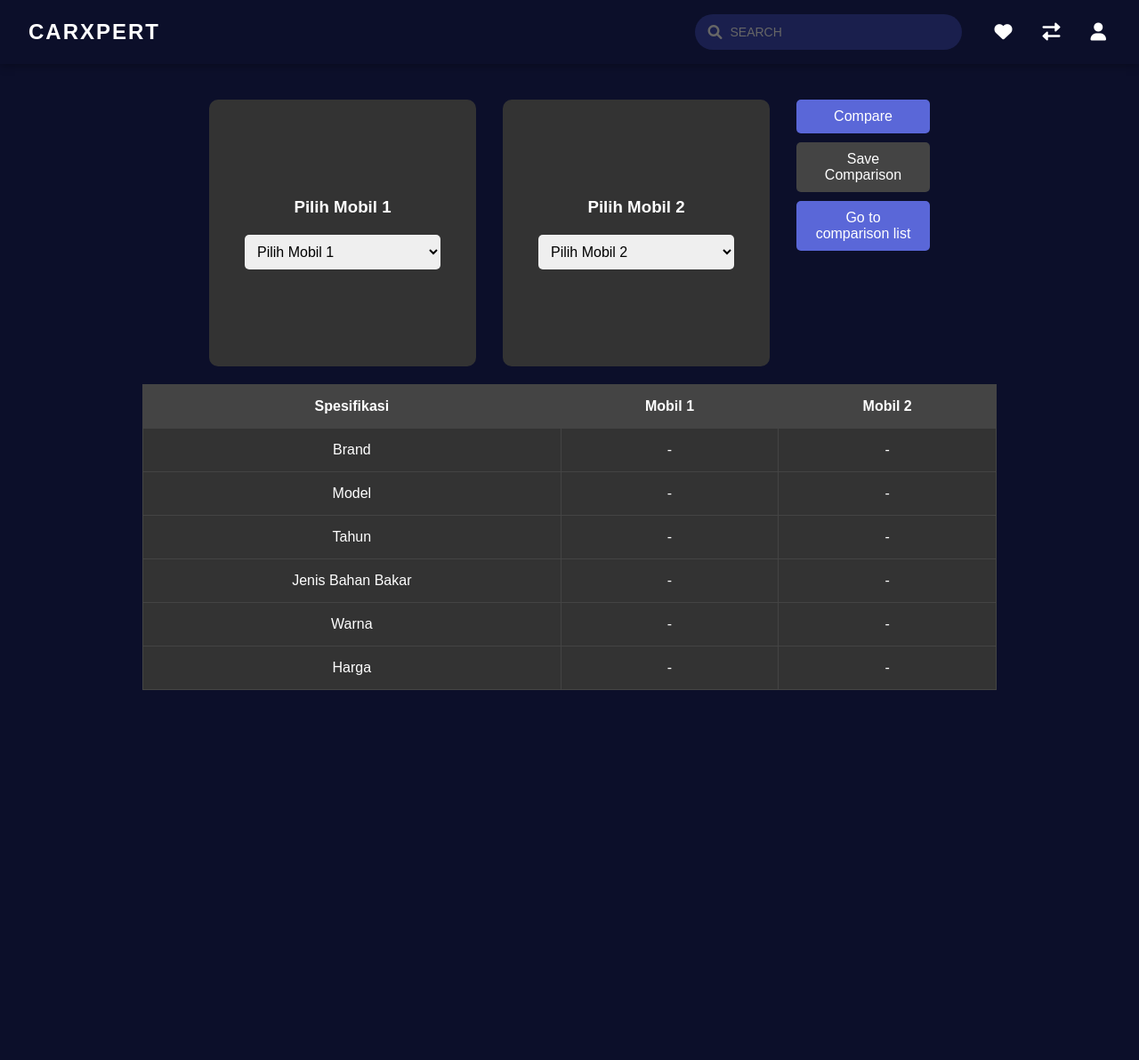
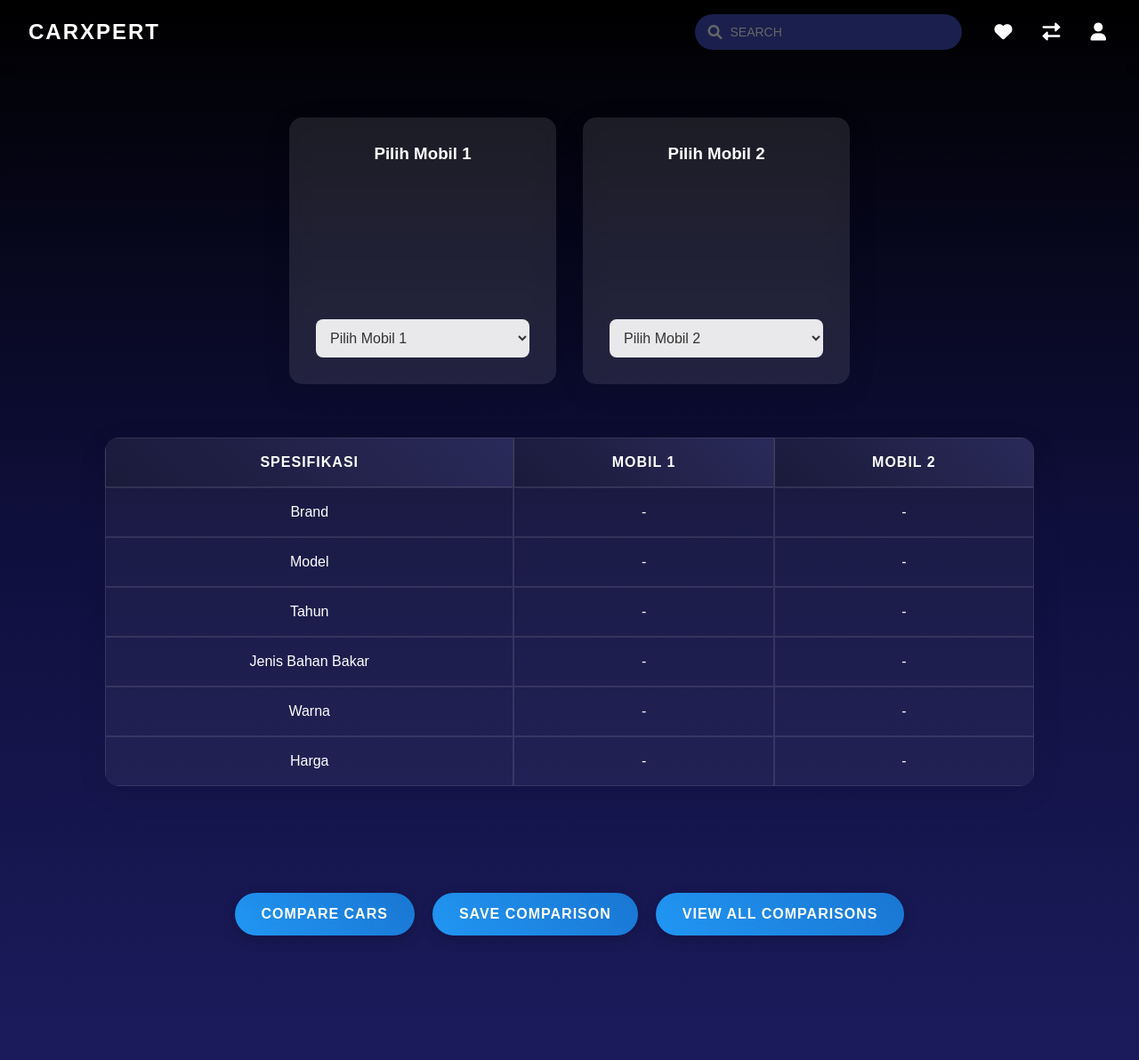
Before and after one commit to CarXpert/Car-Xpert, a Django app: page /comparecars/compare/ in a window 1280 px wide. Shown: the whole page at 89% size. Before the commit the page ends 776 px from the top, so only its background shows below. Run offline with Django 5.2, Linux system fonts and the light colour scheme; data comes from the database, SQL or seed files in the repository.

Commit message:
edit header.html dan compare.html

```diff
--- a/comparecars/templates/compare.html
+++ b/comparecars/templates/compare.html
@@ -3,117 +3,229 @@
 <head>
     <meta charset="UTF-8">
     <meta name="viewport" content="width=device-width, initial-scale=1.0">
+    {% load static %}
     {% include 'header.html' %}
     <title>Compare Cars</title>
     <style>
         body {
             font-family: Arial, sans-serif;
-            background-color: #0c0f2a;
+            background: linear-gradient(to bottom, #000000, #0f0f3d, #1b1b5c);
             color: white;
             margin: 0;
             padding: 0;
             text-align: center;
+            min-height: 100vh;
         }
 
-        /* Container utama */
         .car-comparison {
             max-width: 1200px;
             margin: 40px auto;
+            padding: 20px;
         }
 
-        /* Container untuk card dan tombol */
         .car-cards {
             display: flex;
             justify-content: center;
             gap: 30px;
-            margin-bottom: 20px;
+            margin-bottom: 40px;
+            flex-wrap: wrap;
         }
 
-        /* Card mobil dengan dropdown */
         .car-card {
-            background-color: #333;
-            border-radius: 10px;
-            padding: 40px;
+            background: rgba(255, 255, 255, 0.1);
+            border-radius: 15px;
+            padding: 30px;
             width: 300px;
-            height: 300px;
+            min-height: 300px;
             display: flex;
             flex-direction: column;
+            justify-content: space-between;
+            backdrop-filter: blur(10px);
+            box-shadow: 0 8px 32px rgba(0, 0, 0, 0.1);
+            transition: transform 0.3s ease, box-shadow 0.3s ease;
+        }
+
+        .car-card:hover {
+            transform: translateY(-5px);
+            box-shadow: 0 12px 40px rgba(0, 0, 0, 0.2);
+        }
+
+        select {
+            padding: 12px;
+            font-size: 16px;
+            border: none;
+            border-radius: 8px;
+            width: 100%;
+            margin-top: 20px;
+            background-color: rgba(255, 255, 255, 0.9);
+            color: #333;
+            cursor: pointer;
+            transition: all 0.3s ease;
+        }
+
+        select:hover {
+            background-color: white;
+            box-shadow: 0 0 15px rgba(255, 255, 255, 0.1);
+        }
+
+        .comparison-section {
+            display: flex;
+            flex-direction: column;
+            align-items: center;
+            gap: 40px;
+            margin-bottom: 60px;
+        }
+
+        .comparison-table {
+            width: 90%;
+            margin: 20px auto;
+            border-collapse: separate;
+            border-spacing: 0;
+            border-radius: 15px;
+            overflow: hidden;
+            box-shadow: 0 8px 32px rgba(0, 0, 0, 0.1);
+        }
+
+        .comparison-table th,
+        .comparison-table td {
+            padding: 18px;
+            text-align: center;
+            border: 1px solid rgba(255, 255, 255, 0.1);
+            background-color: rgba(255, 255, 255, 0.05);
+        }
+
+        .comparison-table th {
+            background: linear-gradient(45deg, #1a1a3a, #2a2a5a);
+            font-weight: 600;
+            text-transform: uppercase;
+            letter-spacing: 1px;
+        }
+
+        .comparison-table tr:hover td {
+            background-color: rgba(255, 255, 255, 0.1);
+        }
+
+        /* Button Container and Buttons */
+        .button-container {
+            display: flex;
             justify-content: center;
-            text-align: center;
+            gap: 20px;
+            margin-top: 40px;
+            padding: 20px;
+            width: 100%;
+            flex-wrap: wrap;
+        }
+
+        .action-button {
+            padding: 15px 30px;
+            border-radius: 50px;
+            font-size: 16px;
+            font-weight: 600;
+            cursor: pointer;
+            transition: all 0.3s ease;
+            border: none;
+            min-width: 200px;
+            text-transform: uppercase;
+            letter-spacing: 1px;
+            position: relative;
+            overflow: hidden;
+            box-shadow: 0 4px 15px rgba(0, 0, 0, 0.2);
+        }
+
+        .compare-button {
+            background: linear-gradient(45deg, #2196F3, #1976D2);
             color: white;
         }
 
-        select {
-            padding: 10px;
-            font-size: 16px;
-            border: none;
-            border-radius: 5px;
-            width: 100%;
-            margin-top: 20px;
+        .compare-button:hover {
+            background: linear-gradient(45deg, #2196F3, #1976D2);
+            transform: translateY(-2px);
+            box-shadow: 0 6px 20px rgba(76, 175, 80, 0.3);
         }
 
-        /* Tombol Compare dan Save */
-        .button-container {
-            display: flex;
+        .save-button {
+            background: linear-gradient(45deg, #2196F3, #1976D2);
+            color: white;
+        }
+
+        .save-button:hover {
+            background: linear-gradient(45deg, #1976D2, #2196F3);
+            transform: translateY(-2px);
+            box-shadow: 0 6px 20px rgba(33, 150, 243, 0.3);
+        }
+
+        .compare-list {
+            background: linear-gradient(45deg, #2196F3, #1976D2);
+            color: white;
+        }
+
+        .compare-list:hover {
+            background: linear-gradient(45deg, #2196F3, #1976D2);
+            transform: translateY(-2px);
+            box-shadow: 0 6px 20px rgba(156, 39, 176, 0.3);
+        }
+
+        .action-button::after {
+            content: '';
+            position: absolute;
+            top: 50%;
+            left: 50%;
+            width: 0;
+            height: 0;
+            background: rgba(255, 255, 255, 0.2);
+            border-radius: 50%;
+            transform: translate(-50%, -50%);
+            transition: width 0.3s ease-out, height 0.3s ease-out;
+        }
+
+        .action-button:active::after {
+            width: 200px;
+            height: 200px;
+        }
+
+        /* Car Image Styling */
+        .car-image {
+            width: 100%;
+            height: 200px;
+            object-fit: contain;
+            margin-top: 20px;
+            transition: transform 0.3s ease;
+        }
+
+        .car-image:hover {
+            transform: scale(1.05);
+        }
+
+        /* Responsive Design */
+        @media (max-width: 768px) {
+            .car-cards {
                 flex-direction: column;
-            gap: 10px;
                 align-items: center;
             }
 
-        .compare-button, .save-button, .compare-list {
-            padding: 10px 20px;
-            border-radius: 5px;
-            cursor: pointer;
-            font-size: 16px;
-            width: 150px;
-            background-color: #5a67d8;
-            color: white;
-            border: none;
+            .car-card {
+                width: 90%;
+                max-width: 400px;
             }
 
-        .compare-button:hover {
-            background-color: #434190;
+            .button-container {
+                flex-direction: column;
+                align-items: center;
             }
 
-        .save-button {
-            background-color: #444;
+            .action-button {
+                width: 90%;
+                max-width: 300px;
             }
 
-        .save-button:hover {
-            background-color: #333;
+            .comparison-table {
+                font-size: 14px;
             }
-
-        .compare-list:hover {
-            background-color: #434190;
         }
-
-        /* Tabel perbandingan mobil */
-        .comparison-table {
-            width: 80%;
-            margin: 20px auto;
-            border-collapse: collapse;
-            color: white;
-        }
-
-        .comparison-table th, .comparison-table td {
-            padding: 15px;
-            border: 1px solid #444;
-            text-align: center;
-        }
-
-        .comparison-table th {
-            background-color: #444;
-        }
-
-        .comparison-table td {
-            background-color: #333;
-        }
-
     </style>
 </head>
 <body>
     <section class="car-comparison">
-    <!-- Dropdown untuk memilih mobil -->
         <div class="car-cards">
             <div class="car-card">
                 <h3>Pilih Mobil 1</h3>
@@ -123,7 +235,9 @@
                         <option value="{{ car.id }}">{{ car.brand }} - {{ car.model }}</option>
                     {% endfor %}
                 </select>
+                <img id="car1-img" src="" alt="Mobil 1" class="car-image" style="display: none;" data-img-path="{% static 'images/' %}">
             </div>
+
             <div class="car-card">
                 <h3>Pilih Mobil 2</h3>
                 <select id="car2">
@@ -132,18 +246,11 @@
                         <option value="{{ car.id }}">{{ car.brand }} - {{ car.model }}</option>
                     {% endfor %}
                 </select>
-        </div>
-
-        <!-- Tombol untuk perbandingan dan penyimpanan -->
-        <div class="button-container">
-            <button class="compare-button" onclick="compareCars()">Compare</button>
-            <button class="save-button" onclick="saveComparison()">Save Comparison</button>
-            <button class="compare-list" onclick="goToComparisonList()">Go to comparison list</button>
-
+                <img id="car2-img" src="" alt="Mobil 2" class="car-image" style="display: none;" data-img-path="{% static 'images/' %}">
             </div>
         </div>
 
-    <!-- Tabel untuk menampilkan hasil perbandingan -->
+        <div class="comparison-section">
             <table class="comparison-table">
                 <thead>
                     <tr>
@@ -185,6 +292,19 @@
                     </tr>
                 </tbody>
             </table>
+
+            <div class="button-container">
+                <button class="action-button compare-button" onclick="compareCars()">
+                    Compare Cars
+                </button>
+                <button class="action-button save-button" onclick="saveComparison()">
+                    Save Comparison
+                </button>
+                <button class="action-button compare-list" onclick="goToComparisonList()">
+                    View All Comparisons
+                </button>
+            </div>
+        </div>
     </section>
 
 <script>
@@ -246,7 +366,20 @@
 
         updateTable(1, car1);
         updateTable(2, car2);
+
+        // Ambil data-img-path untuk jalur gambar
+        const car1Img = document.getElementById('car1-img');
+        const car1ImgPath = car1Img.getAttribute('data-img-path') + car1.brand + ".png";
+        car1Img.src = car1ImgPath;
+        car1Img.style.display = 'block';  // Tampilkan gambar mobil 1
+
+        const car2Img = document.getElementById('car2-img');
+        const car2ImgPath = car2Img.getAttribute('data-img-path') + car2.brand + ".png";
+        car2Img.src = car2ImgPath;
+        car2Img.style.display = 'block';  // Tampilkan gambar mobil 2
     }
+
+
 
     // Update tabel dengan detail mobil
     function updateTable(carNumber, car) {
--- a/templates/header.html
+++ b/templates/header.html
@@ -19,7 +19,7 @@
         }
 
         .navbar {
-            background-color: #0c0f2a;
+            background-color: #black;
             padding: 1rem 2rem;
             display: flex;
             justify-content: space-between;
@@ -136,7 +136,6 @@
 <body>
 
     <nav class="navbar">
-    <!-- Updated logo link -->
         <a class="logo" href="{% url 'main:show_main' %}">
             CARXPERT
         </a>
@@ -144,7 +143,7 @@
         <div class="nav-content">
             <div class="search-container">
                 <i class="fas fa-search"></i>
-            <input type="text" class="search-input" placeholder="SEARCH">
+                <input id="search-input" type="text" class="search-input" placeholder="SEARCH">
             </div>
 
             <div class="nav-icons">
@@ -152,7 +151,7 @@
                     <button aria-label="Favorites">
                         <i class="fas fa-heart"></i>
                     </button>
-            <!-- Wrapped the compare icon in an anchor tag -->
+                </a>
                 <a href="{% url 'compare_cars' %}">
                     <button aria-label="Compare">
                         <i class="fas fa-exchange-alt"></i>
@@ -165,5 +164,6 @@
         </div>
     </nav>
 
+
 </body>
 </html>
```
Also changed, not shown: comparecars/static/js/compare.js (deleted, +0 -67 lines). Lines whose indentation alone changed are shown as unchanged.
